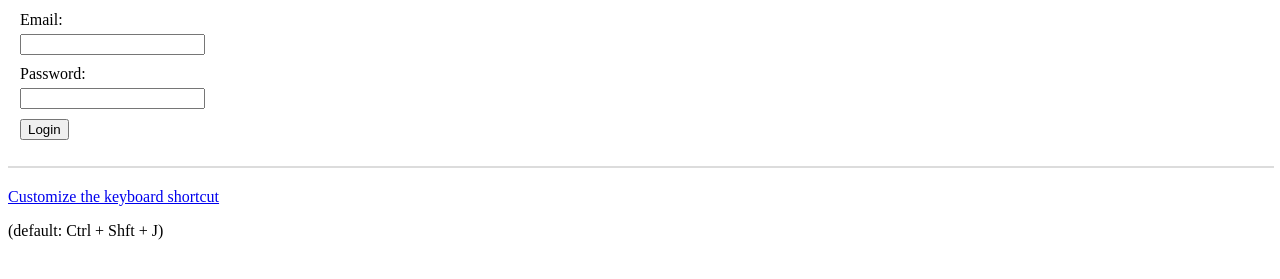
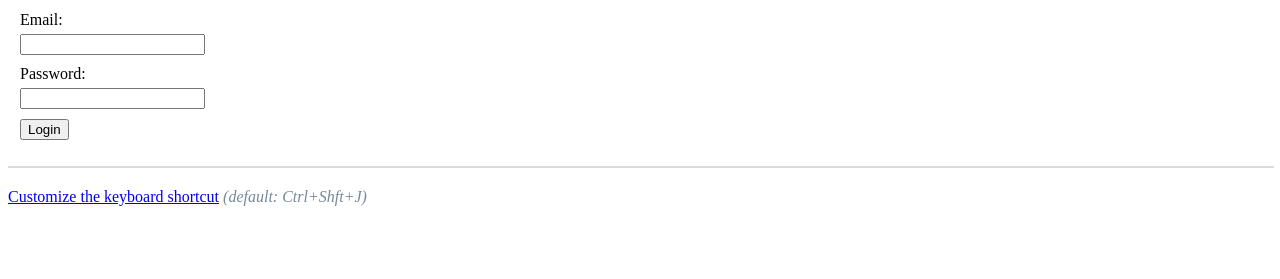
Before and after one commit to Cicero-ly/cicero-curator-extension, a browser extension: page options.html in a window 1280 px wide. Shown: the part 79-358 px from the top of the page. Drawn offline with Linux system fonts and the light colour scheme.

Commit message:
styling for keyboard shortcut note

```diff
--- a/css/main.css
+++ b/css/main.css
@@ -21,3 +21,7 @@
     border: 1px solid gainsboro;
     margin: 0px 0px 20px 0px;
 }
+
+.light {
+    color: lightslategray;
+}
--- a/options.html
+++ b/options.html
@@ -28,8 +28,7 @@
 
   <div class="divider"></div>
 
-  <a id="shortcut-link" href="#">Customize the keyboard shortcut</a>
-  <p>(default: Ctrl + Shft + J)</p>
+  <p><a id="shortcut-link" href="#">Customize the keyboard shortcut</a>&nbsp;<em class="light">(default: Ctrl+Shft+J)</em></p>
 
   <script src="js/auth.js"></script>
 
```
